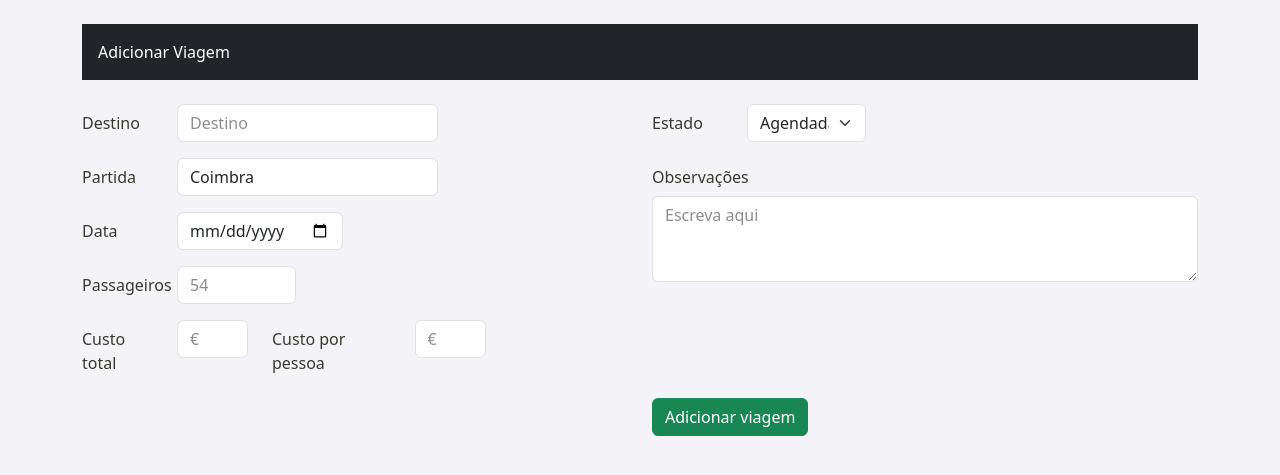
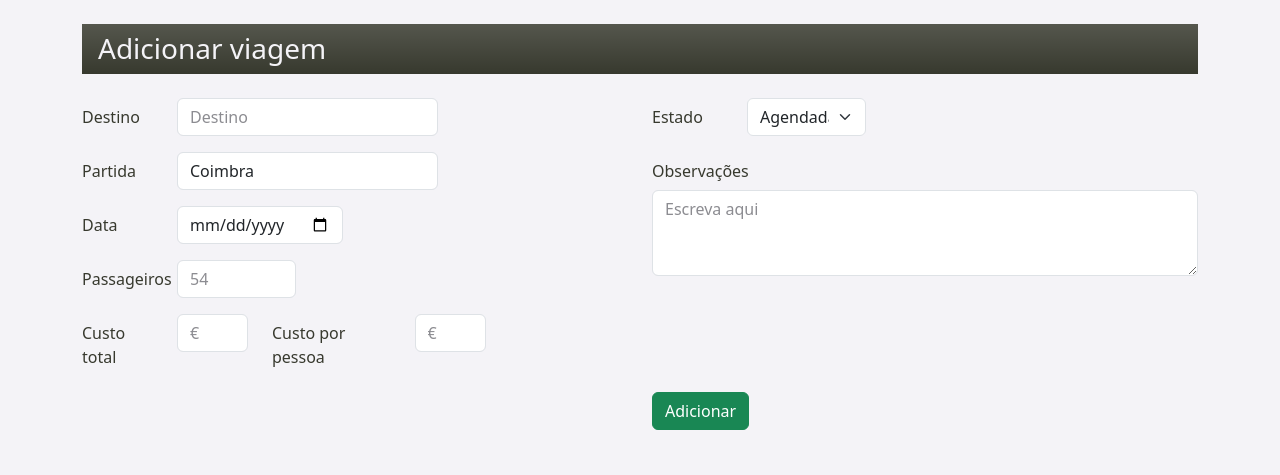
Before and after one commit to tiagomneves-pt/AwayPlanner, a PHP site: page /modificacoesBD/addViagem.php in a window 1280 px wide. Shown: the part 60-535 px from the top of the page. Run offline with PHP 8.4, Linux system fonts and the light colour scheme.

Commit message:
Formatação aos cabeçalhos

```diff
--- a/modificacoesBD/addViagem.php
+++ b/modificacoesBD/addViagem.php
@@ -18,8 +18,8 @@
     <?php require('../includes/database.php'); ?>
 
     <div class="container mt-4">
-        <div class="mt-2 p-3 text-white bg-dark">
-            Adicionar Viagem
+        <div class="bg-gradient" style="background-color: #37392E;">
+            <h3 class="ms-2 p-2" style="color:#f4f3f7;">Adicionar viagem</h3>
         </div>
     </div>
 
@@ -89,7 +89,7 @@
             </div>
             <div class="row">
                 <div class="col-6 position-relative start-50">
-                        <button class="btn btn-success" type="submit">Adicionar viagem</button>
+                        <button class="btn btn-success" type="submit">Adicionar</button>
                 </div>
             </div>
         </form>
--- a/modificacoesBD/editPassageiro.php
+++ b/modificacoesBD/editPassageiro.php
@@ -38,9 +38,9 @@
 
     ?>
 
-    <div class="container mt-4">
-        <div class="mt-2 p-3 text-white bg-dark">
-            Editar passageiro <?php echo ($passageiro->nome); ?>
+<div class="container mt-4">
+        <div class="bg-gradient" style="background-color: #37392E;">
+            <h4 class="ms-2 p-2" style="color:#f4f3f7;">A editar passageiro: <span style="color: #D0BAA9; font-weight:600;"><?php echo ($passageiro->nome); ?></span></h4>
         </div>
     </div>
 
--- a/modificacoesBD/editViagem.php
+++ b/modificacoesBD/editViagem.php
@@ -32,8 +32,8 @@
     ?>
 
     <div class="container mt-4">
-        <div class="text-white bg-dark bg-gradient bg-opacity-75">
-            <h3 class="ms-2 p-2">Editar viagem</h3>
+        <div class="bg-gradient" style="background-color: #37392E;">
+            <h3 class="ms-2 p-2" style="color:#f4f3f7;">Editar viagem</h3>
         </div>
     </div>
 
--- a/passageiros.php
+++ b/passageiros.php
@@ -26,8 +26,9 @@
 ?>
 
     <div class="container mt-4">
-        <h2>Inscrições</h2>
-        <h5 style="color: #56445D"><?= $_GET['destino']?></h3>
+        <a style="color:#0f0a0a; text-decoration:none;" href="viagens.php"><svg class="me-1" xmlns="http://www.w3.org/2000/svg" width="25" height="25" fill="currentColor" class="bi bi-arrow-bar-left" viewBox="0 0 16 16"><path fill-rule="evenodd" d="M12.5 15a.5.5 0 0 1-.5-.5v-13a.5.5 0 0 1 1 0v13a.5.5 0 0 1-.5.5M10 8a.5.5 0 0 1-.5.5H3.707l2.147 2.146a.5.5 0 0 1-.708.708l-3-3a.5.5 0 0 1 0-.708l3-3a.5.5 0 1 1 .708.708L3.707 7.5H9.5a.5.5 0 0 1 .5.5"/></svg><span style="display:inline-block; vertical-align: middle; font-size:larger;">Voltar</span></a>
+        <h1 style="font-weight: 600;">Inscrições</h1>
+        <h3 style="color: #56445D"><?= $_GET['destino']?></h3>
 
 
             <table class="table table-hover">
```
